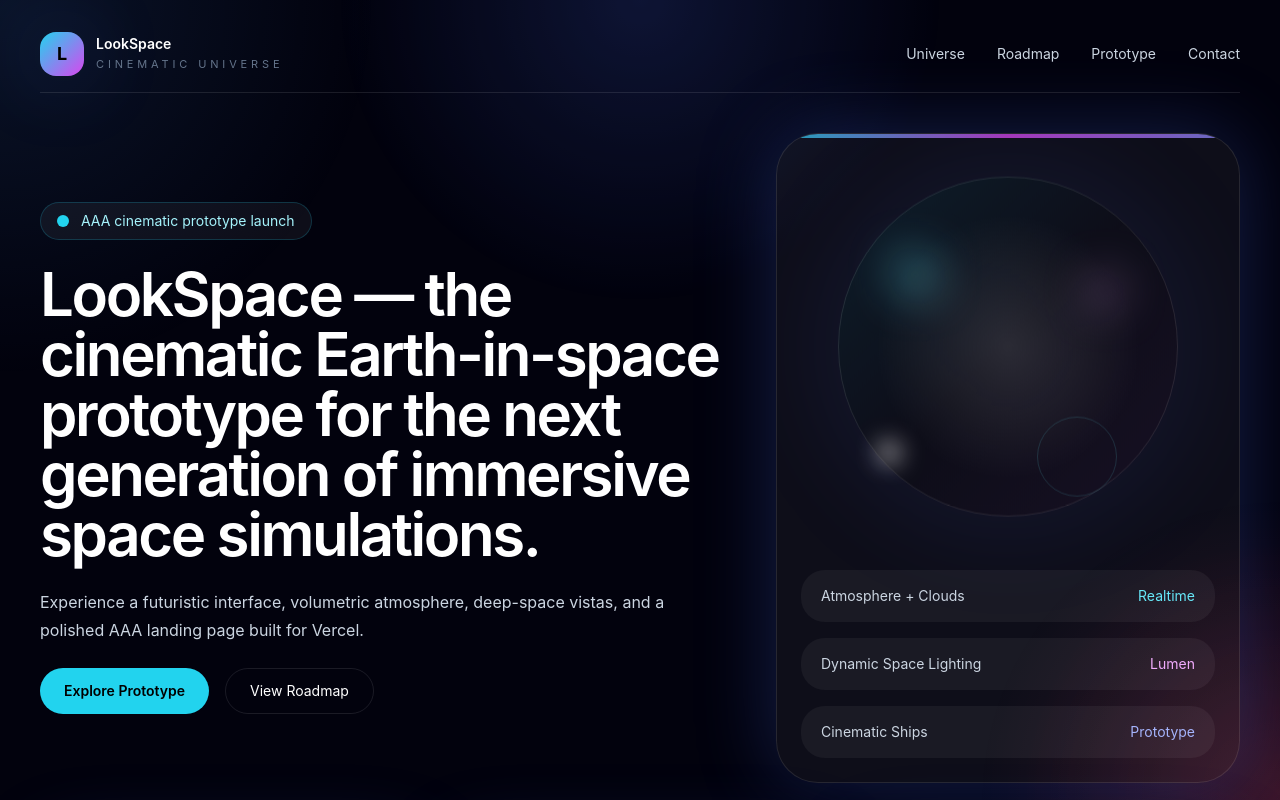
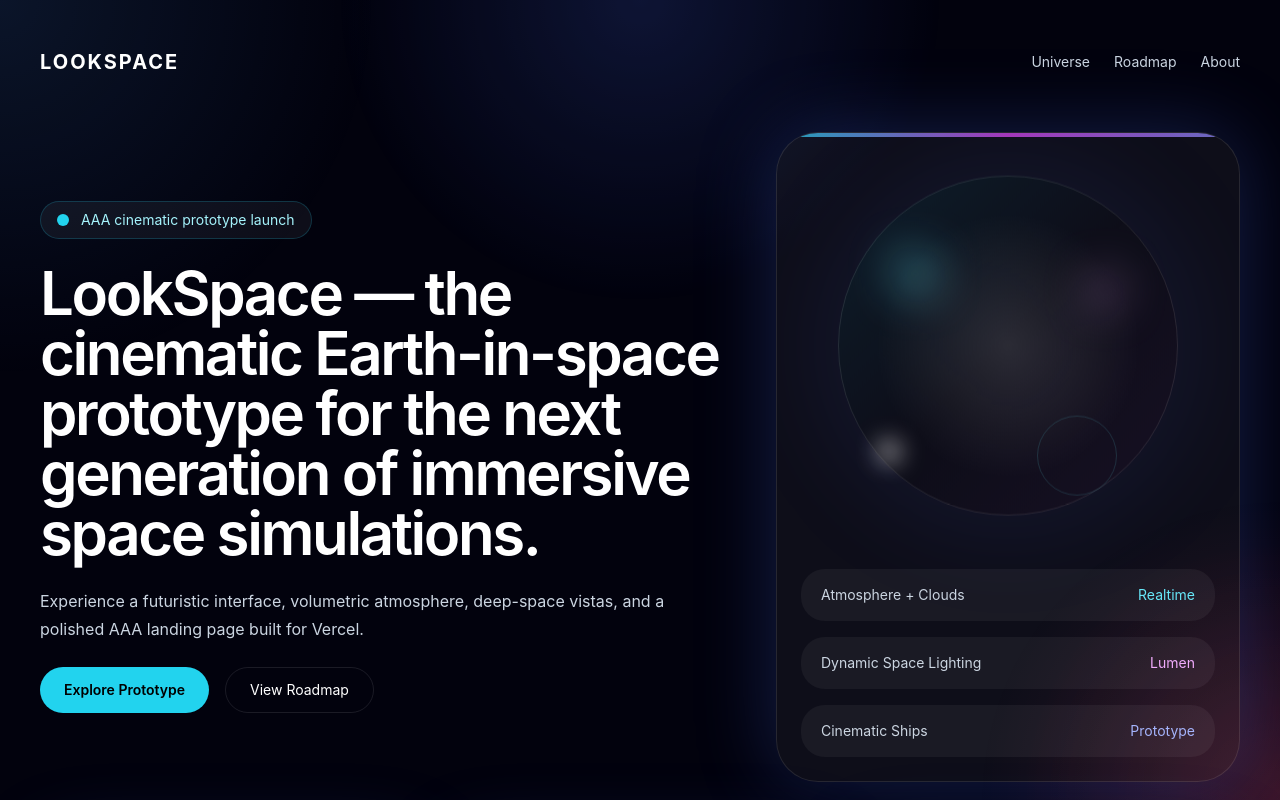
Before and after one commit to brunobrandao01/LookSpace, a Next.js app in the folder website/: page / in a window 1280 px wide. Shown: the top 800 px of the page. Built offline with nearby package versions, Linux system fonts and the light colour scheme.

Commit message:
Refactor Navbar component structure and styles

```diff
--- a/website/components/Navbar.tsx
+++ b/website/components/Navbar.tsx
@@ -1,33 +1,13 @@
-'use client';
-
-import { motion } from 'framer-motion';
-
-const navItems = ['Universe', 'Roadmap', 'Prototype', 'Contact'];
-
+"use client";
 export default function Navbar() {
   return (
-    <motion.nav
-      initial={{ opacity: 0, y: -20 }}
-      animate={{ opacity: 1, y: 0 }}
-      transition={{ duration: 0.7, ease: 'easeOut' }}
-      className="relative z-20 flex items-center justify-between border-b border-white/10 pb-4 text-sm text-slate-300"
-    >
-      <div className="flex items-center gap-3">
-        <div className="flex h-11 w-11 items-center justify-center rounded-2xl bg-gradient-to-br from-cyan-400 to-fuchsia-500 text-lg font-bold text-black shadow-glow">
-          L
-        </div>
-        <div>
-          <p className="font-semibold text-white">LookSpace</p>
-          <p className="text-[11px] uppercase tracking-[0.35em] text-slate-500">Cinematic Universe</p>
-        </div>
+    <nav className="flex items-center justify-between py-4">
+      <span className="text-xl font-bold tracking-widest text-white">LOOKSPACE</span>
+      <div className="flex gap-6 text-sm text-slate-300">
+        <a href="#" className="hover:text-white transition-colors">Universe</a>
+        <a href="#" className="hover:text-white transition-colors">Roadmap</a>
+        <a href="#" className="hover:text-white transition-colors">About</a>
       </div>
-      <div className="hidden items-center gap-8 lg:flex">
-        {navItems.map((item) => (
-          <a key={item} href={`#${item.toLowerCase()}`} className="transition hover:text-white">
-            {item}
-          </a>
-        ))}
-      </div>
-    </motion.nav>
+    </nav>
   );
 }
```
